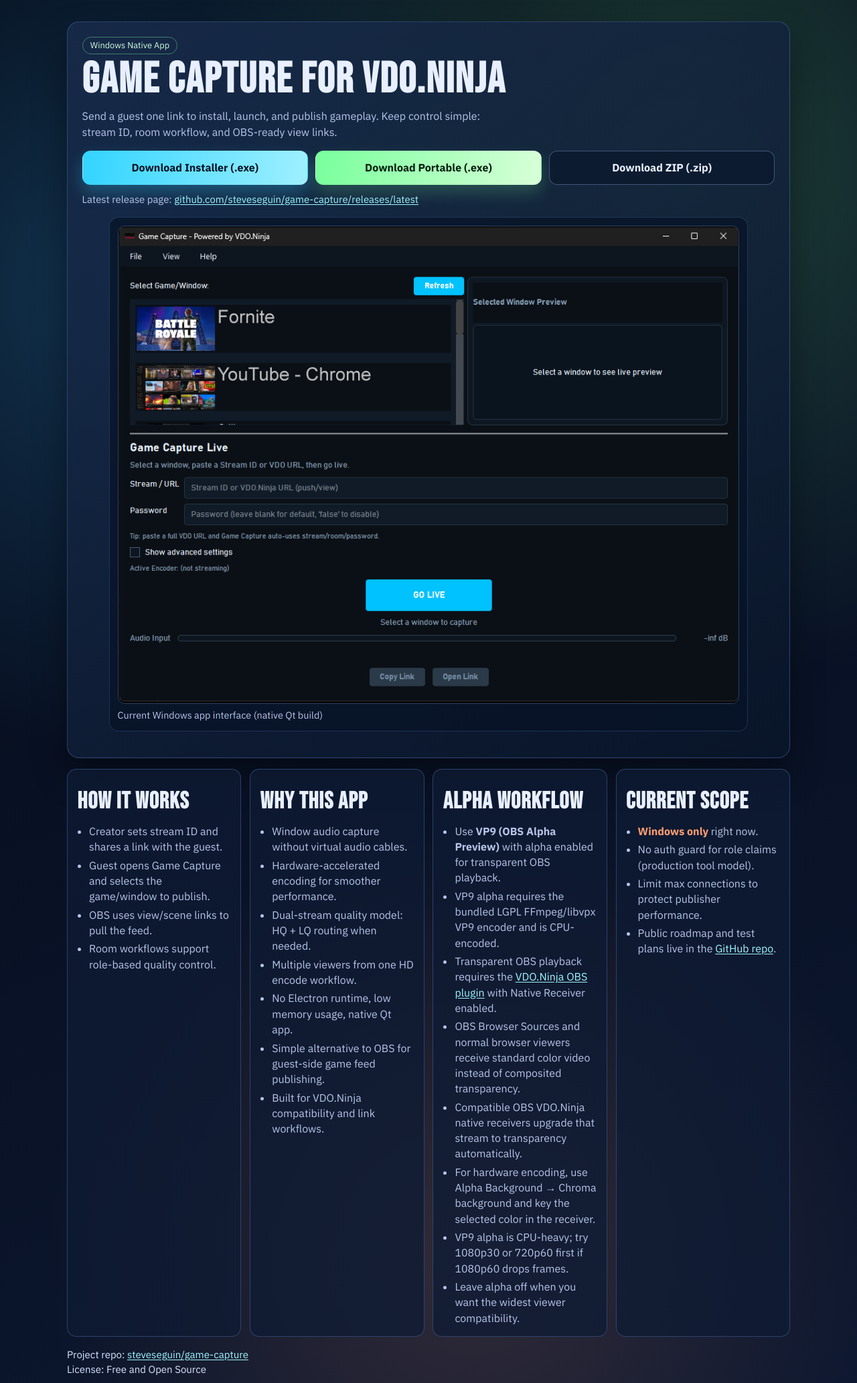
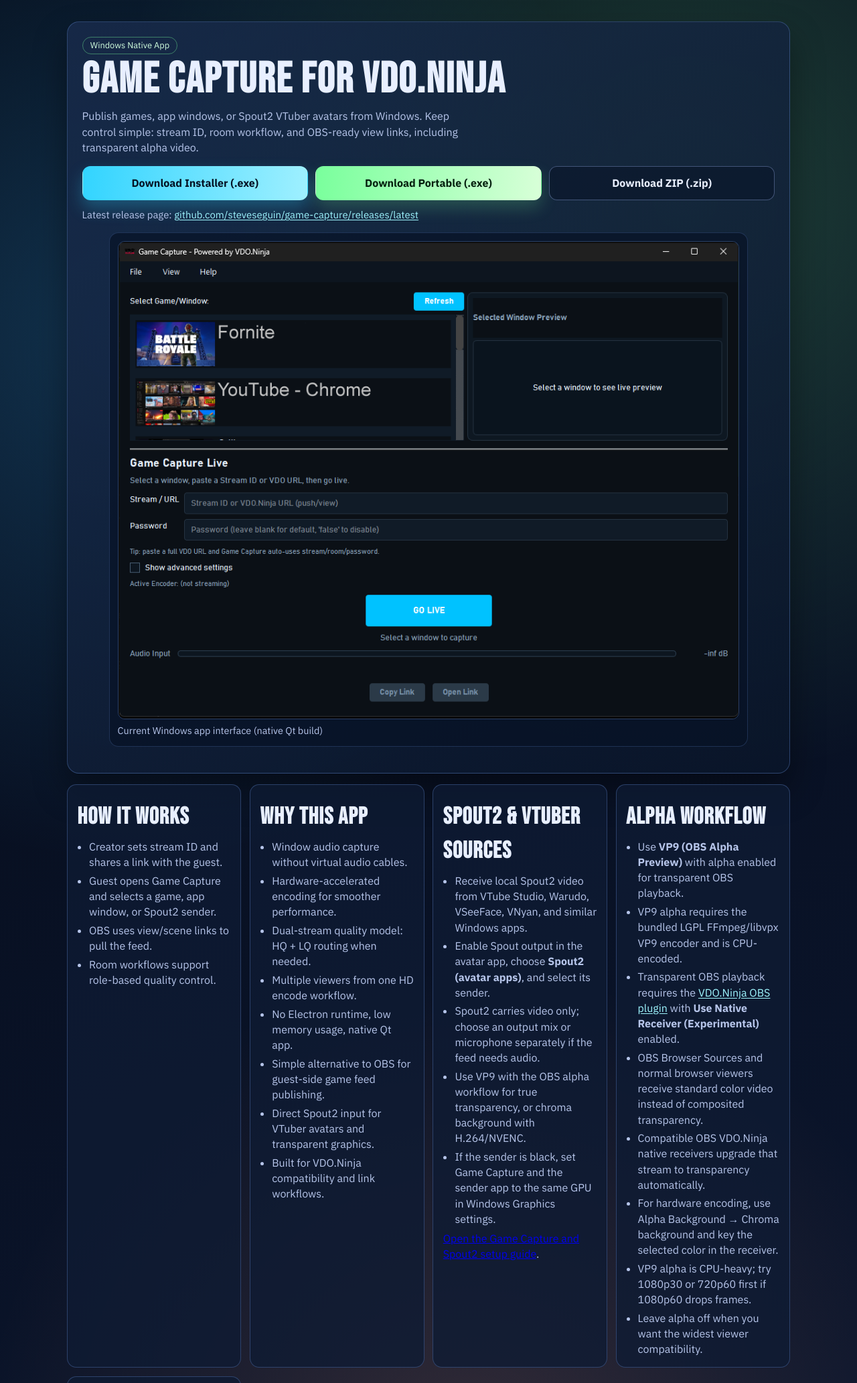
Before and after one commit to steveseguin/game-capture, a plain HTML site: page docs/gamecapture.html in a window 1280 px wide. Shown: the top 2065 px of the page at 67% size. Drawn offline with Linux system fonts and the light colour scheme.

Commit message:
docs: add Spout2 setup and discovery guidance

```diff
--- a/docs/gamecapture.html
+++ b/docs/gamecapture.html
@@ -3,14 +3,14 @@
   <head>
     <meta charset="utf-8" />
     <meta name="viewport" content="width=device-width, initial-scale=1" />
-    <title>Game Capture for VDO.Ninja</title>
+    <title>Game Capture for VDO.Ninja | Spout2 &amp; Alpha Video</title>
     <meta
       name="description"
-      content="Download Game Capture for Windows and publish low-latency gameplay to VDO.Ninja."
+      content="Publish games, app windows, or Spout2 VTuber avatars from Windows to VDO.Ninja and OBS, with low-latency video and optional alpha transparency."
     />
     <meta
       name="keywords"
-      content="game capture, vdo.ninja, windows game streaming, low latency streaming, webrtc game capture, obs guest capture"
+      content="game capture, spout2 capture, vdo.ninja, vtuber streaming, transparent avatar, alpha video, windows game streaming, webrtc game capture, obs guest capture"
     />
     <meta name="author" content="Steve Seguin" />
     <meta name="robots" content="index,follow,max-image-preview:large" />
@@ -19,10 +19,10 @@
 
     <meta property="og:type" content="website" />
     <meta property="og:site_name" content="Game Capture" />
-    <meta property="og:title" content="Game Capture for VDO.Ninja" />
+    <meta property="og:title" content="Game Capture for VDO.Ninja | Spout2 &amp; Alpha Video" />
     <meta
       property="og:description"
-      content="Download Game Capture for Windows and publish low-latency gameplay to VDO.Ninja."
+      content="Publish games, app windows, or Spout2 VTuber avatars from Windows to VDO.Ninja and OBS, with optional alpha transparency."
     />
     <meta property="og:url" content="https://steveseguin.github.io/game-capture/gamecapture.html" />
     <meta property="og:image" content="https://steveseguin.github.io/game-capture/app-screenshot.png" />
@@ -30,10 +30,10 @@
 
     <meta name="twitter:card" content="summary_large_image" />
     <meta name="twitter:creator" content="@SteveSeguin" />
-    <meta name="twitter:title" content="Game Capture for VDO.Ninja" />
+    <meta name="twitter:title" content="Game Capture for VDO.Ninja | Spout2 &amp; Alpha Video" />
     <meta
       name="twitter:description"
-      content="Windows-native game publishing app for low-latency VDO.Ninja workflows."
+      content="Windows-native game, window, and Spout2 publishing for low-latency VDO.Ninja and transparent OBS workflows."
     />
     <meta name="twitter:image" content="https://steveseguin.github.io/game-capture/app-screenshot.png" />
     <link rel="icon" href="https://vdo.ninja/media/favicon.ico" />
@@ -44,7 +44,7 @@
         "name": "Game Capture",
         "applicationCategory": "MultimediaApplication",
         "operatingSystem": "Windows",
-        "description": "Game Capture is a native Windows app for publishing gameplay to VDO.Ninja with low latency.",
+        "description": "Game Capture is a native Windows app for publishing games, app windows, and Spout2 VTuber avatars to VDO.Ninja and OBS, with optional alpha transparency.",
         "url": "https://steveseguin.github.io/game-capture/gamecapture.html",
         "downloadUrl": "https://github.com/steveseguin/game-capture/releases/latest/download/game-capture-setup.exe",
         "publisher": {
@@ -274,8 +274,8 @@
         <span class="kicker">Windows Native App</span>
         <h1>Game Capture for VDO.Ninja</h1>
         <p class="sub">
-          Send a guest one link to install, launch, and publish gameplay. Keep control simple:
-          stream ID, room workflow, and OBS-ready view links.
+          Publish games, app windows, or Spout2 VTuber avatars from Windows. Keep control simple:
+          stream ID, room workflow, and OBS-ready view links, including transparent alpha video.
         </p>
 
         <div class="download-grid">
@@ -318,7 +318,7 @@
           <h2>How It Works</h2>
           <ul class="list">
             <li>Creator sets stream ID and shares a link with the guest.</li>
-            <li>Guest opens Game Capture and selects the game/window to publish.</li>
+            <li>Guest opens Game Capture and selects a game, app window, or Spout2 sender.</li>
             <li>OBS uses view/scene links to pull the feed.</li>
             <li>Room workflows support role-based quality control.</li>
           </ul>
@@ -332,15 +332,31 @@
             <li>Multiple viewers from one HD encode workflow.</li>
             <li>No Electron runtime, low memory usage, native Qt app.</li>
             <li>Simple alternative to OBS for guest-side game feed publishing.</li>
+            <li>Direct Spout2 input for VTuber avatars and transparent graphics.</li>
             <li>Built for VDO.Ninja compatibility and link workflows.</li>
           </ul>
+        </article>
+        <article class="card">
+          <h2>Spout2 &amp; VTuber Sources</h2>
+          <ul class="list">
+            <li>Receive local Spout2 video from VTube Studio, Warudo, VSeeFace, VNyan, and similar Windows apps.</li>
+            <li>Enable Spout output in the avatar app, choose <strong>Spout2 (avatar apps)</strong>, and select its sender.</li>
+            <li>Spout2 carries video only; choose an output mix or microphone separately if the feed needs audio.</li>
+            <li>Use VP9 with the OBS alpha workflow for true transparency, or chroma background with H.264/NVENC.</li>
+            <li>If the sender is black, set Game Capture and the sender app to the same GPU in Windows Graphics settings.</li>
+          </ul>
+          <p>
+            <a href="https://docs.vdo.ninja/guides/using-game-capture-with-vdo.ninja"
+              >Open the Game Capture and Spout2 setup guide</a
+            >.
+          </p>
         </article>
         <article class="card">
           <h2>Alpha Workflow</h2>
           <ul class="list">
             <li>Use <strong>VP9 (OBS Alpha Preview)</strong> with alpha enabled for transparent OBS playback.</li>
             <li>VP9 alpha requires the bundled LGPL FFmpeg/libvpx VP9 encoder and is CPU-encoded.</li>
-            <li>Transparent OBS playback requires the <a href="https://github.com/steveseguin/ninja-obs-plugin">VDO.Ninja OBS plugin</a> with Native Receiver enabled.</li>
+            <li>Transparent OBS playback requires the <a href="https://github.com/steveseguin/ninja-obs-plugin">VDO.Ninja OBS plugin</a> with <strong>Use Native Receiver (Experimental)</strong> enabled.</li>
             <li>OBS Browser Sources and normal browser viewers receive standard color video instead of composited transparency.</li>
             <li>Compatible OBS VDO.Ninja native receivers upgrade that stream to transparency automatically.</li>
             <li>For hardware encoding, use Alpha Background &rarr; Chroma background and key the selected color in the receiver.</li>
```
Also changed, not shown: docs/index.html (+6 -6 lines), README.md.
